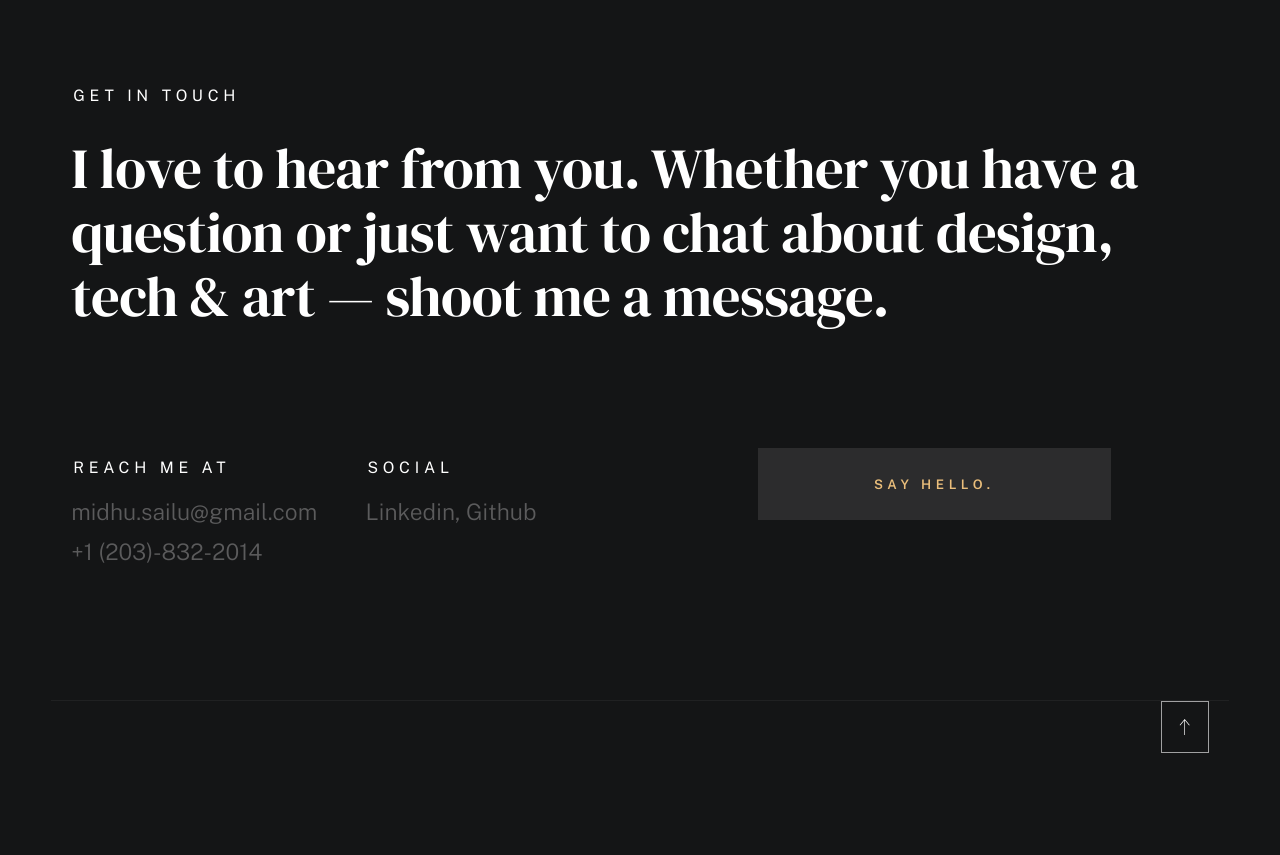
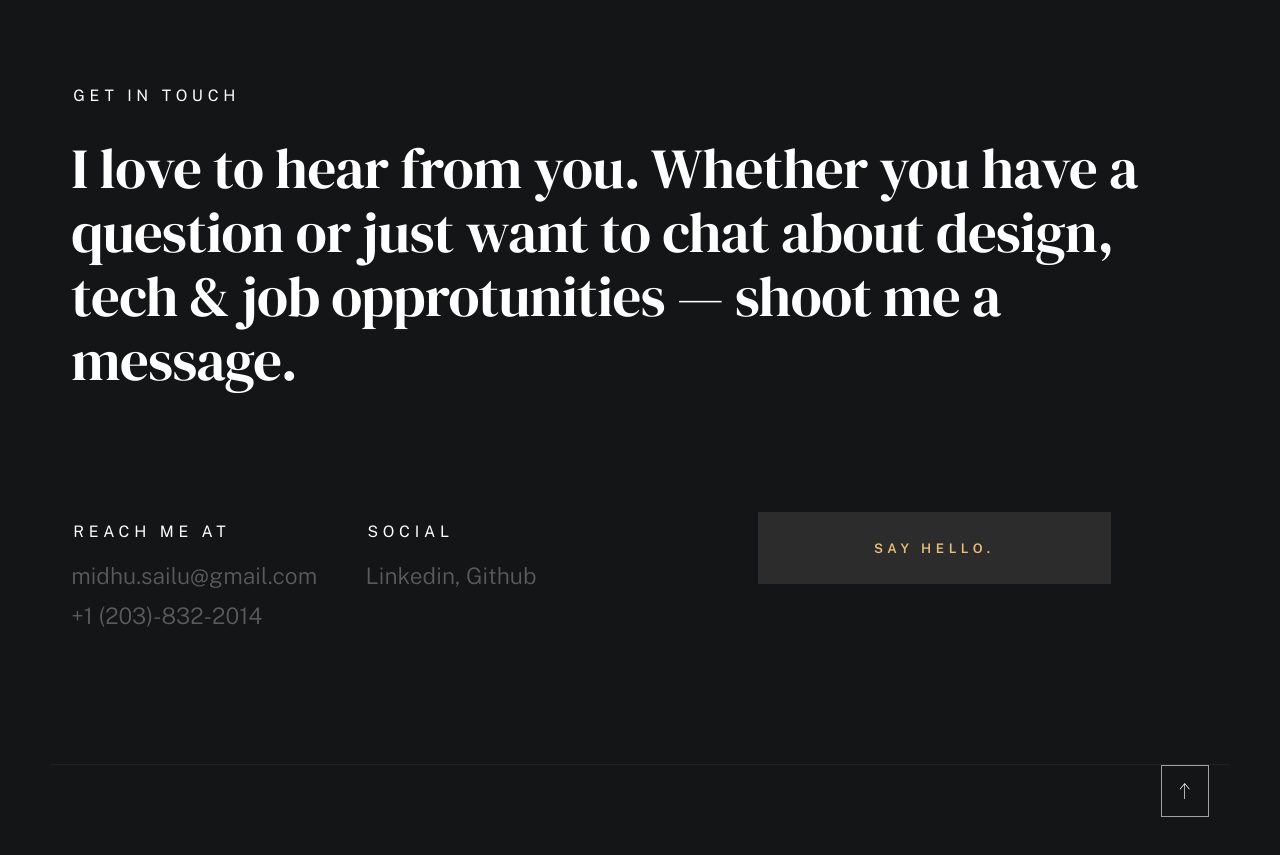
Before and after one commit to SubhashiniSundaresan/midhuna, a plain HTML site: page index.html in a window 1280 px wide. Shown: the part 3920-4775 px from the top of the page. Before the commit the page ends 4749 px from the top, so only its background shows below. Drawn offline with nearby package versions, Linux system fonts and the light colour scheme; a web font is replaced by a local one.

Commit message:
Update index.html

```diff
--- a/index.html
+++ b/index.html
@@ -282,7 +282,7 @@
                         <p class="h1">
                             I love to hear from you.
                             Whether you have a question or just
-                            want to chat about design, tech & art — shoot me a message.
+                            want to chat about design, tech & job opprotunities — shoot me a message.
                         </p>
                     </div>
                 </div> <!-- end contact-top -->
```
